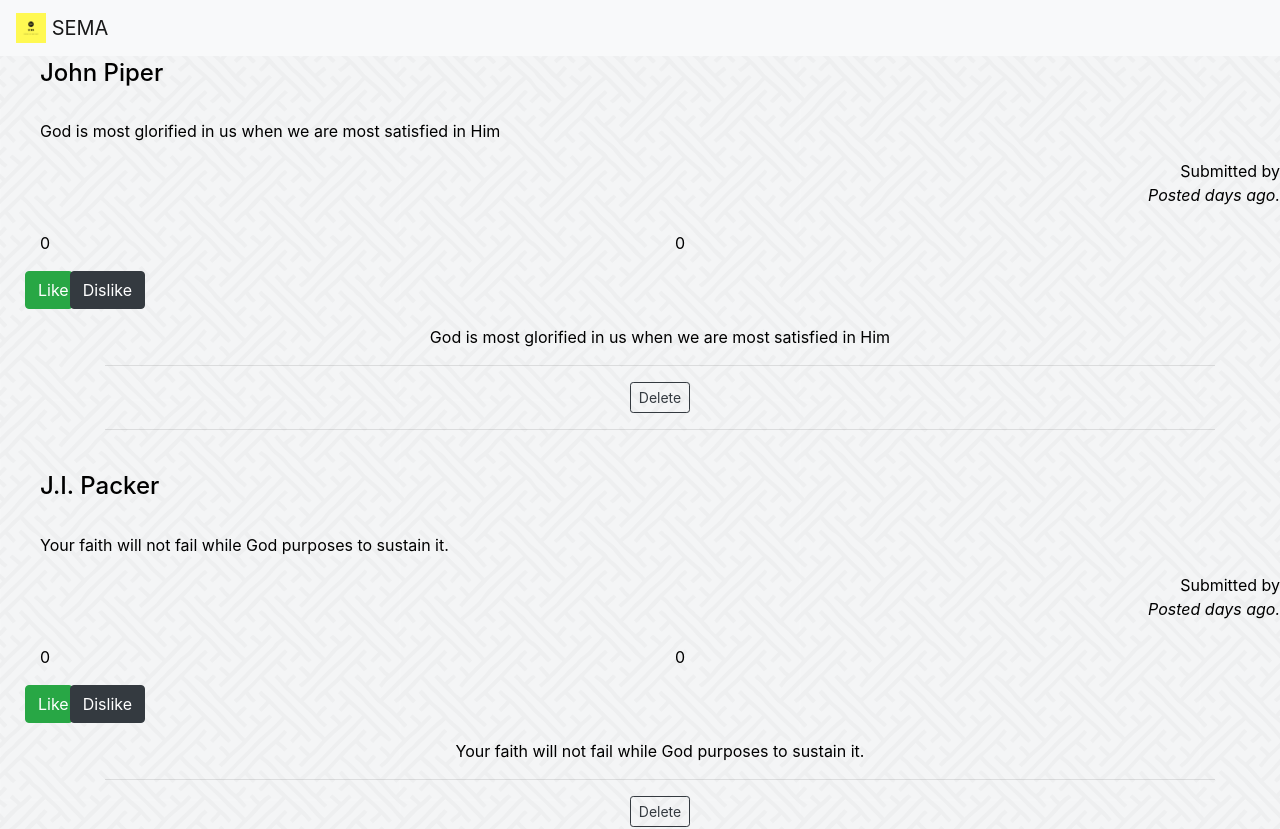
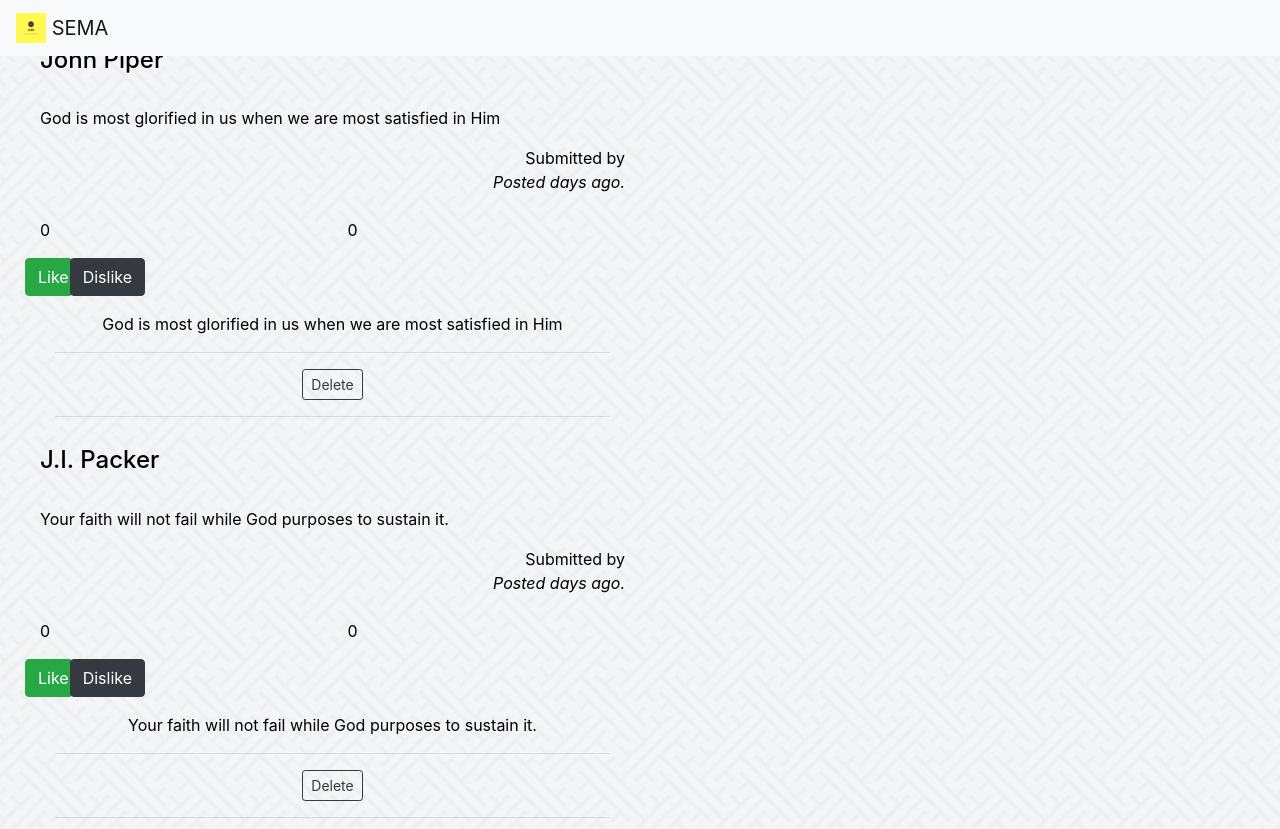
Before and after one commit to Hillarydalie/semasema, an Angular app: page / in a window 1280 px wide. Shown: the top 829 px of the page. Built offline with nearby package versions, Linux system fonts and the light colour scheme.

Commit message:
Add styling to the quote display

```diff
--- a/src/app/sema/sema.component.html
+++ b/src/app/sema/sema.component.html
@@ -8,7 +8,8 @@
 
 <div class="container-full">
   <div>
-
+    <div class="row">
+      <div class="col-md-6">
         <div class="container-full" id="snap" *ngFor='let quote of quotes;let i=index'>
 
               <ul >
@@ -69,6 +70,8 @@
               </ul>
 
         </div>
+      </div>
+    </div>
 
   </div>
 </div>
```
Lines whose indentation alone changed are shown as unchanged.
